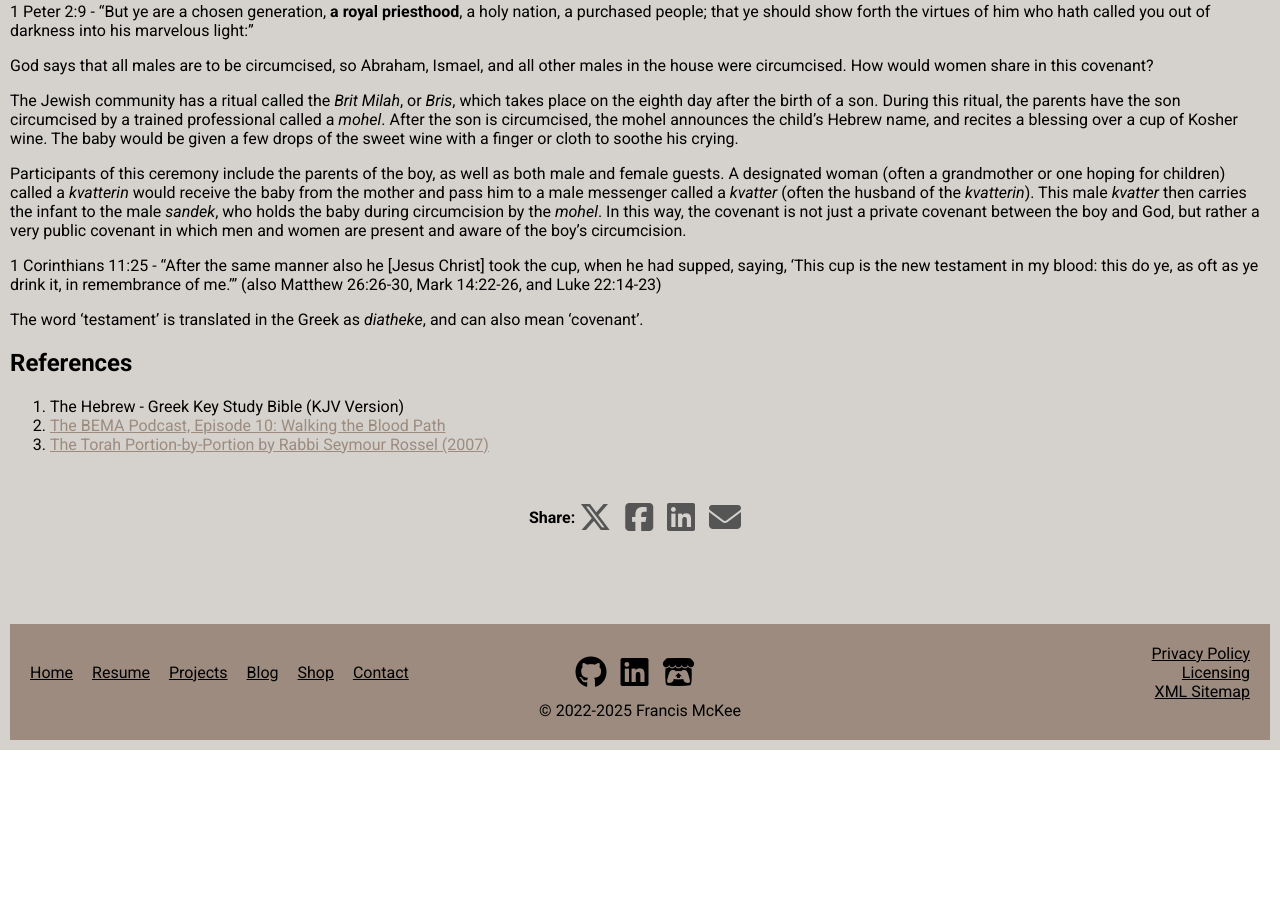
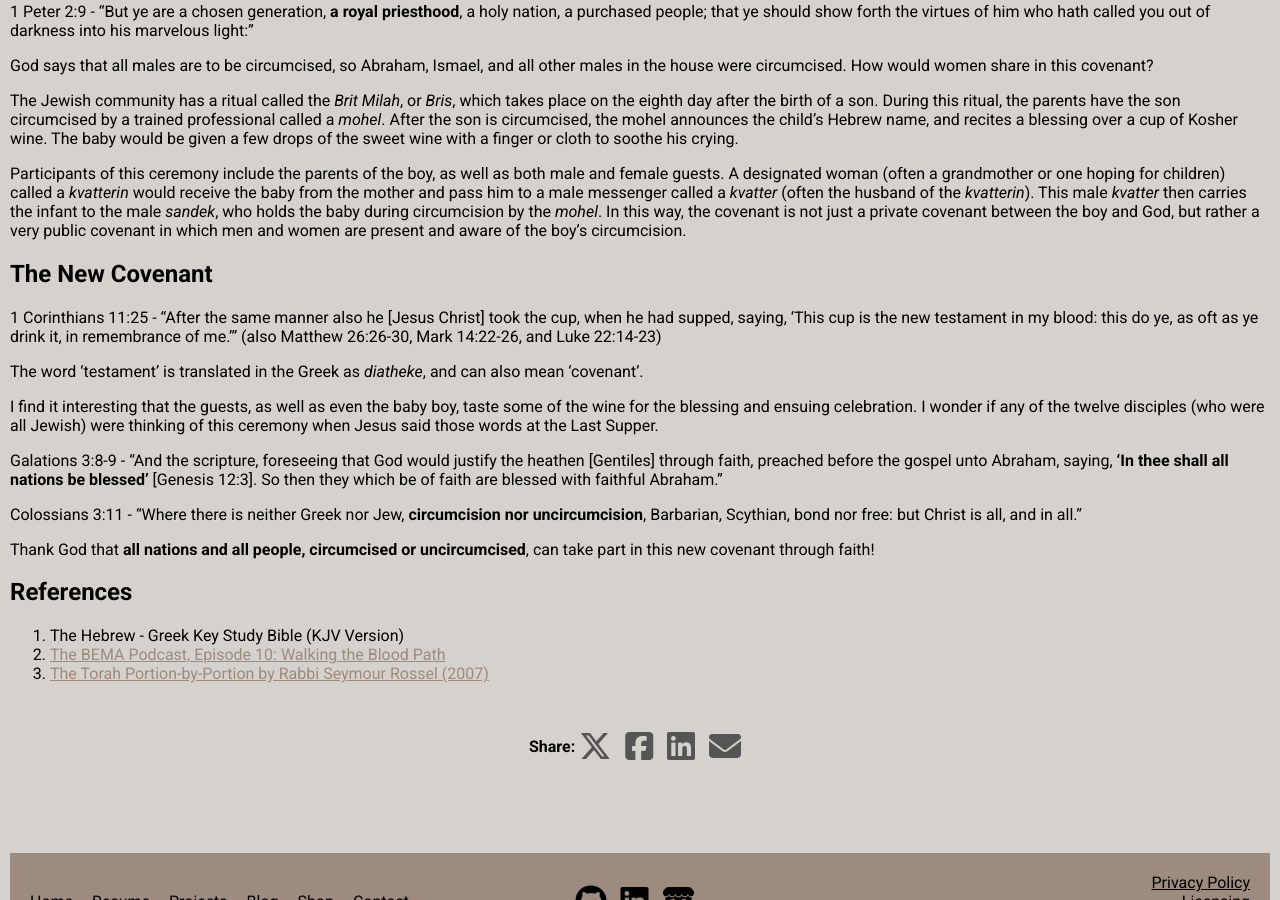
Before and after one commit to Francis-McKee/francis-mckee.github.io, a Jekyll site: the page built from _posts/2026-01-01-genesis-17.md, in a window 1280 px wide and 900 px high, scrolled down 679 px. Built offline with Jekyll 4.4.1, drawn with Linux system fonts in a browser that asks for light colours; nearby versions of some CDN libraries; comment, search, counter and statistics services are not loaded; before the commit the page ends 1429 px from its top, so only the background shows below that.

Commit message:
updated post 2026-01-01

```diff
--- a/_posts/2026-01-01-genesis-17.md
+++ b/_posts/2026-01-01-genesis-17.md
@@ -35,9 +35,18 @@ The Jewish community has a ritual called the *Brit Milah*, or *Bris*, which take
 
 Participants of this ceremony include the parents of the boy, as well as both male and female guests. A designated woman (often a grandmother or one hoping for children) called a *kvatterin* would receive the baby from the mother and pass him to a male messenger called a *kvatter* (often the husband of the *kvatterin*). This male *kvatter* then carries the infant to the male *sandek*, who holds the baby during circumcision by the *mohel*. In this way, the covenant is not just a private covenant between the boy and God, but rather a very public covenant in which men and women are present and aware of the boy's circumcision.
 
+## The New Covenant
 1 Corinthians 11:25 - "After the same manner also he [Jesus Christ] took the cup, when he had supped, saying, 'This cup is the new testament in my blood: this do ye, as oft as ye drink it, in remembrance of me.'" (also Matthew 26:26-30, Mark 14:22-26, and Luke 22:14-23)
 
 The word 'testament' is translated in the Greek as *diatheke*, and can also mean 'covenant'.
+
+I find it interesting that the guests, as well as even the baby boy, taste some of the wine for the blessing and ensuing celebration. I wonder if any of the twelve disciples (who were all Jewish) were thinking of this ceremony when Jesus said those words at the Last Supper.
+
+Galations 3:8-9 - "And the scripture, foreseeing that God would justify the heathen [Gentiles] through faith, preached before the gospel unto Abraham, saying, **'In thee shall all nations be blessed'** [Genesis 12:3]. So then they which be of faith are blessed with faithful Abraham."
+
+Colossians 3:11 - "Where there is neither Greek nor Jew, **circumcision nor uncircumcision**, Barbarian, Scythian, bond nor free: but Christ is all, and in all."
+
+Thank God that **all nations and all people, circumcised or uncircumcised**, can take part in this new covenant through faith!
 
 ## References
 1. The Hebrew - Greek Key Study Bible (KJV Version)
```
Also changed, not shown: 1 other file.
